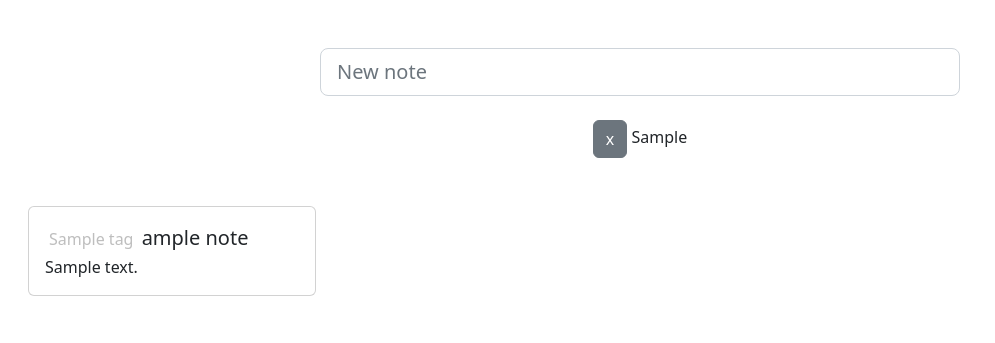
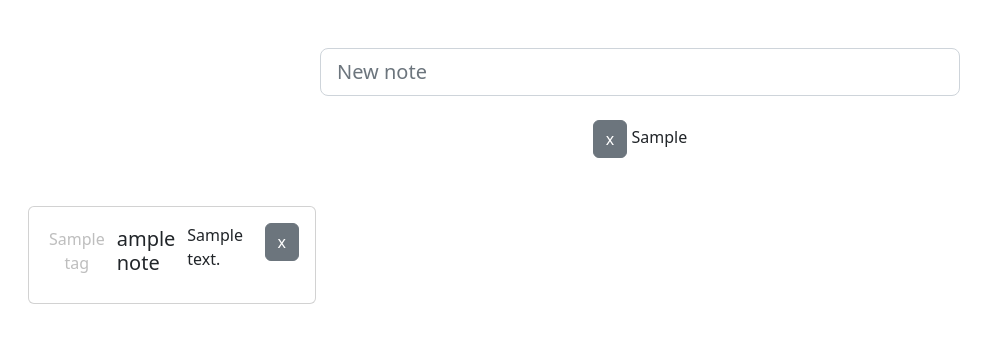
Before and after one commit to Gabgra11/PlanAhead, a Flask app: template templates/index.html in a window 1280 px wide. Shown: the part 56-399 px from the top of the page, without its empty margins (0-995 px from the left). Run offline with Flask 2, Linux system fonts and the light colour scheme; the template is opened without the code that fills it: most values are stand-ins (such as "Sample title", 1, 10 or a date in 2020).

Commit message:
Implement note delete button.

```diff
--- a/app.py
+++ b/app.py
@@ -1,5 +1,6 @@
 '''
-TODO: Add delete button to notes
+TODO: Add delete button to tags
+TODO: Optional warning when deleting notes/tags
 TODO: Figure out how to directly input class string with Jinja
 TODO: Enforce unique tag names
 TODO: Click on note to edit
@@ -46,6 +47,10 @@ def home():
             if len(query) > 0:
                 filters.add(query)
                 notes_list = search.filter_by_text(curr_user.notes, query)
+        elif request.form["post_type"] == "delete_note":
+            n = search.find_note_with_title(notes_list, request.form["note_title"])
+            if n != None:
+                notes_list.remove(n)
     else:
         filters.clear()
 
--- a/scripts/search.py
+++ b/scripts/search.py
@@ -16,3 +16,9 @@ def filter_by_text(notes_list, query):
         if query.lower() in n.title.lower():
             result.append(n)
     return result
+
+def find_note_with_title(notes_list, note_title):
+    for n in notes_list:
+        if n.title == note_title:
+            return n
+    return None
--- a/templates/index.html
+++ b/templates/index.html
@@ -48,14 +48,19 @@
       {% else %}
         <div class="card" style="width: 18rem;">
       {% endif %}
-        <div class="card-body">
-          <form method="POST" class="d-inline">
+        <div class="card-body d-flex">
+          <form method="POST">
             <input type="hidden" name="post_type" value="filter_by_tag">
             <input type="hidden" name="tag_name" value="{{ note.tag.name }}">
-            <button type="submit" class="bg-white opacity-25 text-black w-auto d-inline p-1 rounded border-0">{{ note.tag.name }}</button>
+            <button type="submit" class="bg-white opacity-25 text-black w-auto d-inline p-1 rounded border-0 me-2">{{ note.tag.name }}</button>
           </form>
-          <h5 class="card-title d-inline">{{ note.title[note.title_index:] }}</h5>
+          <h5 class="card-title d-inline me-auto my-1">{{ note.title[note.title_index:] }}</h5>
           <p class="card-text">{{ note.body }}</p>
+          <form method="POST">
+            <input type="hidden" name="post_type" value="delete_note">
+            <input type="hidden" name="note_title" value="{{ note.title }}">
+            <button type="submit" class="btn btn-secondary d-inline ms-3">x</button>
+          </form>
         </div>
       </div>
     </div>
```
